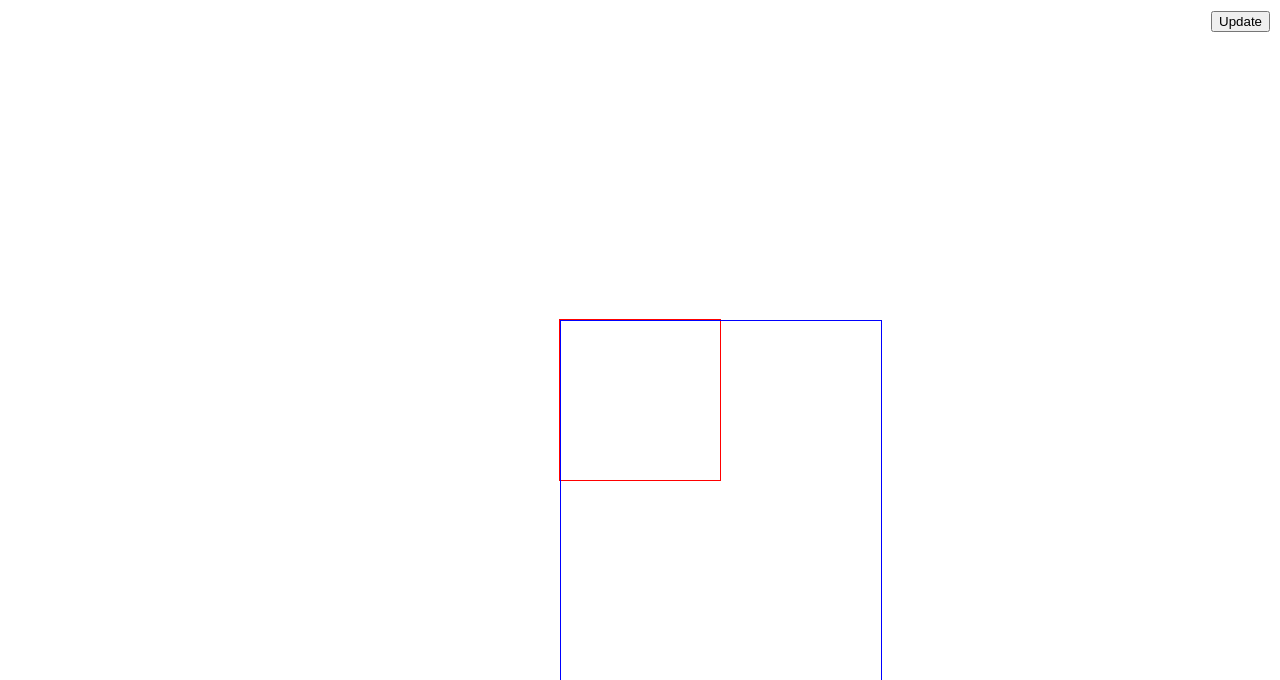
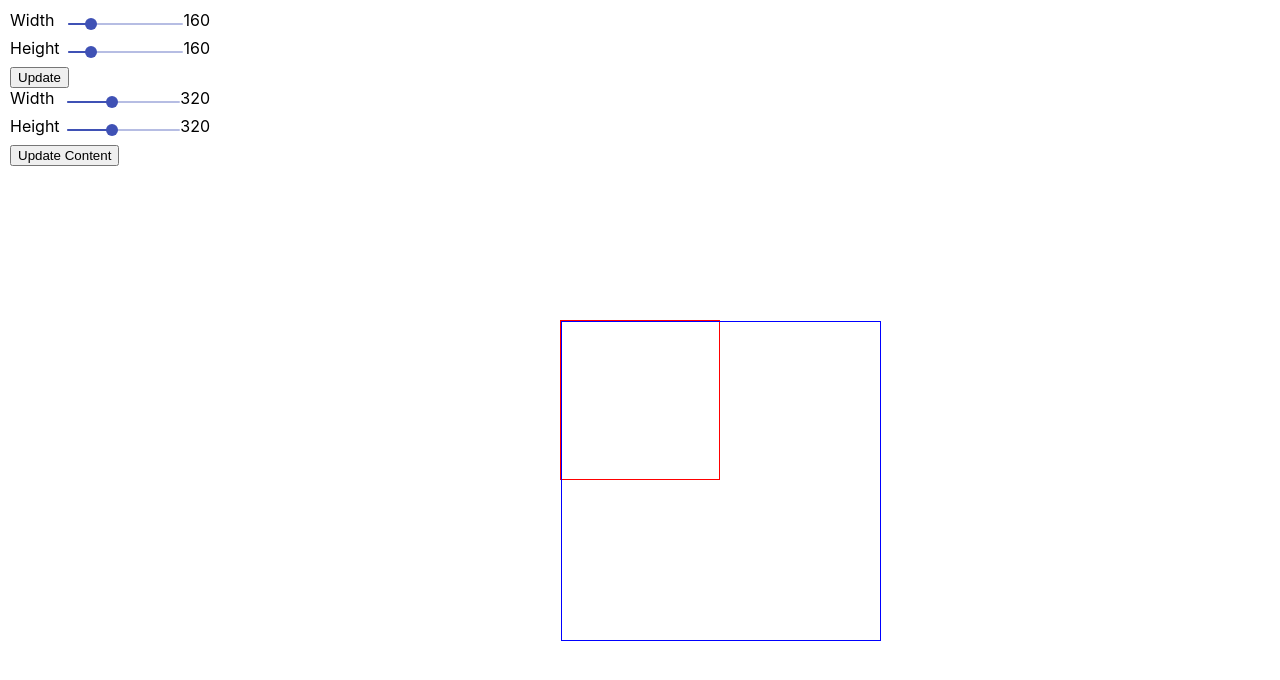
Before and after one commit to arif-rachim/smart-viewport, a React (Create React App) app: page / in a window 1280 px wide. Shown: the top 680 px of the page. Built offline with nearby package versions, Linux system fonts and the light colour scheme.

Commit message:
Initial commit update the algorithm of screen position

```diff
--- a/package.json
+++ b/package.json
@@ -3,6 +3,7 @@
   "version": "0.1.0",
   "private": true,
   "dependencies": {
+    "@material-ui/core": "^4.9.10",
     "@testing-library/jest-dom": "^4.2.4",
     "@testing-library/react": "^9.5.0",
     "@testing-library/user-event": "^7.2.1",
--- a/src/App.js
+++ b/src/App.js
@@ -1,60 +1,127 @@
 import React, {useEffect, useReducer, useRef} from 'react';
+import Slider from "@material-ui/core/Slider";
 
 const DEFAULT_STATE = {
-    contentWidth : 320,
-    contentHeight : 640,
-    viewPortWidth : 160,
-    viewPortHeight : 160
+    contentWidth: 320,
+    contentHeight: 320,
+    viewPortWidth: 160,
+    viewPortHeight: 160
 };
 
-const reducer = (state,action) => {
+const reducer = (state, action) => {
+    switch (action.type) {
+        case 'viewport-width-update' : {
+            return {...state, viewPortWidth: action.value}
+        }
+        case 'viewport-height-update' : {
+            return {...state, viewPortHeight: action.value}
+        }
+        case 'content-width-update' : {
+            return {...state, contentWidth: action.value}
+        }
+        case 'content-height-update' : {
+            return {...state, contentHeight: action.value}
+        }
+    }
     return state;
 };
 
 function fillContentInViewPort(content, viewPort) {
-    const {width:viewPortWidth,height:viewPortHeight} = viewPort;
-    const {width:contentWidth,height:contentHeight} = content;
+    const {offsetWidth: viewPortWidth, offsetHeight: viewPortHeight} = viewPort;
+    const {offsetWidth: contentWidth, offsetHeight: contentHeight} = content;
     const viewPortPortrait = viewPortHeight > viewPortWidth;
     const contentPortrait = contentHeight > contentWidth;
-    // the idea is we need to fill the content against viewport
-    // lets find the appropriate scale
-    // the appopritate scale is the minimumSize of viewport to minimumSize of content
-    const scale = contentPortrait ? (viewPortWidth / contentWidth) : (viewPortHeight / contentHeight);
-    return {
-        width : contentWidth * scale,
-        height : contentHeight * scale
-    };
+    const scaleX = viewPortWidth / contentWidth;
+    const scaleY = viewPortHeight / contentHeight;
+    const scale = Math.max(scaleX,scaleY);
+    const newContentWidth = contentWidth * scale;
+    const newContentHeight = contentHeight * scale;
+    const top = (viewPortHeight - newContentHeight)  / 2;
+    const left = (viewPortWidth - newContentWidth) / 2;
+    content.setAttribute('style', `
+        width:${newContentWidth}px;
+        height:${newContentHeight}px;
+        top:${top}px;
+        left:${left}px;
+        position:absolute;
+        transition:all 300ms ease-in-out;
+    `);
 }
 
-export default function App(){
-    const [state,dispatch] = useReducer(reducer,DEFAULT_STATE);
-    const content = {width:state.contentWidth,height:state.contentHeight};
-    const viewPort = {width:state.viewPortWidth,height:state.viewPortHeight};
+export default function App() {
+    const [state, dispatch] = useReducer(reducer, DEFAULT_STATE);
+    const content = {width: state.contentWidth, height: state.contentHeight};
+    const viewPort = {width: state.viewPortWidth, height: state.viewPortHeight};
     const viewPortRef = useRef();
     const contentRef = useRef();
+    const contentSizeRef = useRef();
+    contentSizeRef.current = content;
+
+    function updateContentSize() {
+        contentRef.current.setAttribute('style', `width:${contentSizeRef.current.width}px;height:${contentSizeRef.current.height}px`);
+    }
+
+    useEffect(() => {
+        updateContentSize();
+    }, []);
+
+    useEffect(() => {
+        viewPortRef.current.setAttribute('style', `width:${viewPort.width}px;height:${viewPort.height}px`);
+    }, [viewPort]);
+
+    function updatePosition() {
+        fillContentInViewPort(contentRef.current, viewPortRef.current);
+    }
 
 
-
-    useEffect(() => {
-        viewPortRef.current.setAttribute('style',`width:${viewPort.width}px;height:${viewPort.height}px`);
-        contentRef.current.setAttribute('style',`width:${content.width}px;height:${content.height}px`);
-    },[]);
-
-    function updatePosition() {
-        const {offsetWidth:viewPortWidth,offsetHeight:viewPortHeight} = viewPortRef.current;
-        const {offsetWidth:contentWidth,offsetHeight:contentHeight} = contentRef.current;
-
-        const newContent = fillContentInViewPort({width:contentWidth,height:contentHeight},{width:viewPortWidth,height:viewPortHeight});
-        contentRef.current.setAttribute('style',`width:${newContent.width}px;height:${newContent.height}px`);
-    }
-
-    return <div style={{width:'100vw',height:'100vh',display:'flex',alignItems:'center',justifyContent:'center',position:'relative'}}>
-        <div ref={viewPortRef} className={'viewport'} >
+    return <div style={{
+        width: '100vw',
+        height: '100vh',
+        display: 'flex',
+        alignItems: 'center',
+        justifyContent: 'center',
+        position: 'relative'
+    }}>
+        <div ref={viewPortRef} className={'viewport'}>
             <div className={'content'} ref={contentRef}></div>
         </div>
 
-        <div style={{position:'absolute',top:10,right:10}}>
+        <div style={{position: 'absolute', top: 10, left: 10, width: 200}}>
+            <div style={{display: 'flex'}}>
+                <div style={{width: 100}}>
+                    Width
+                </div>
+                <Slider min={0} max={800} value={viewPort.width}
+                        onChange={(event, value) => dispatch({type: 'viewport-width-update', value})}/>
+                {viewPort.width}
+            </div>
+            <div style={{display: 'flex'}}>
+                <div style={{width: 100}}>
+                    Height
+                </div>
+                <Slider min={0} max={800} value={viewPort.height}
+                        onChange={(event, value) => dispatch({type: 'viewport-height-update', value})}/>
+                {viewPort.height}
+            </div>
             <button onClick={() => updatePosition()}>Update</button>
+            <br/>
+            <div style={{display: 'flex'}}>
+                <div style={{width: 100}}>
+                    Width
+                </div>
+                <Slider min={0} max={800} value={content.width}
+                        onChange={(event, value) => dispatch({type: 'content-width-update', value})}/>
+                {content.width}
+            </div>
+            <div style={{display: 'flex'}}>
+                <div style={{width: 100}}>
+                    Height
+                </div>
+                <Slider min={0} max={800} value={content.height}
+                        onChange={(event, value) => dispatch({type: 'content-height-update', value})}/>
+                {content.height}
+            </div>
+            <button onClick={() => updateContentSize()}>Update Content</button>
         </div>
     </div>
 }
--- a/src/index.css
+++ b/src/index.css
@@ -14,8 +14,13 @@ code {
 
 .viewport{
   border: 1px solid red;
+  box-sizing: border-box;
+  position: relative;
 }
 
 .content{
   border : 1px solid blue;
+  box-sizing: border-box;
+  position:absolute;
+  transition: all 300ms ease-in-out;
 }
```
Also changed, not shown: 1 other file (tests, documents, lock files or other folders).
